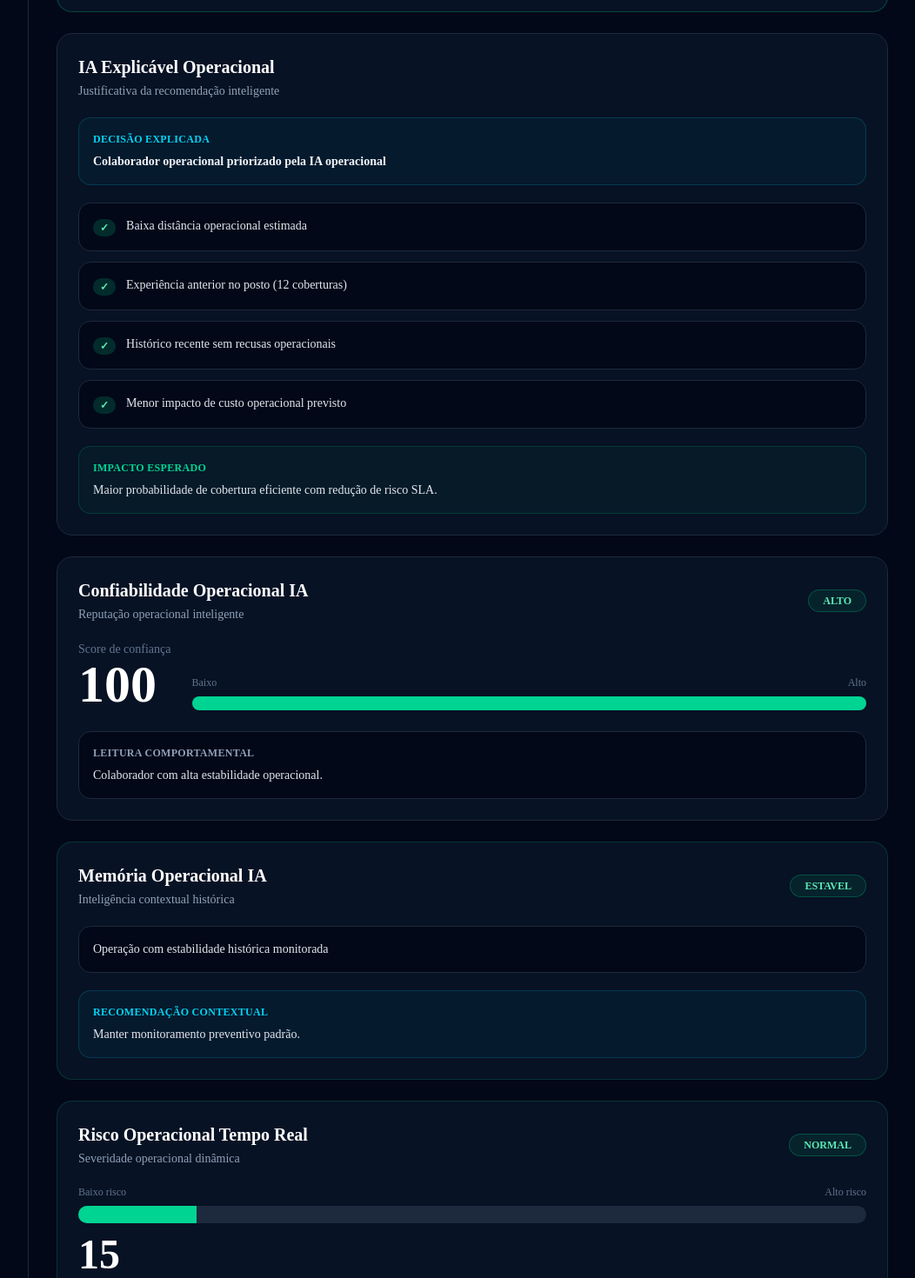
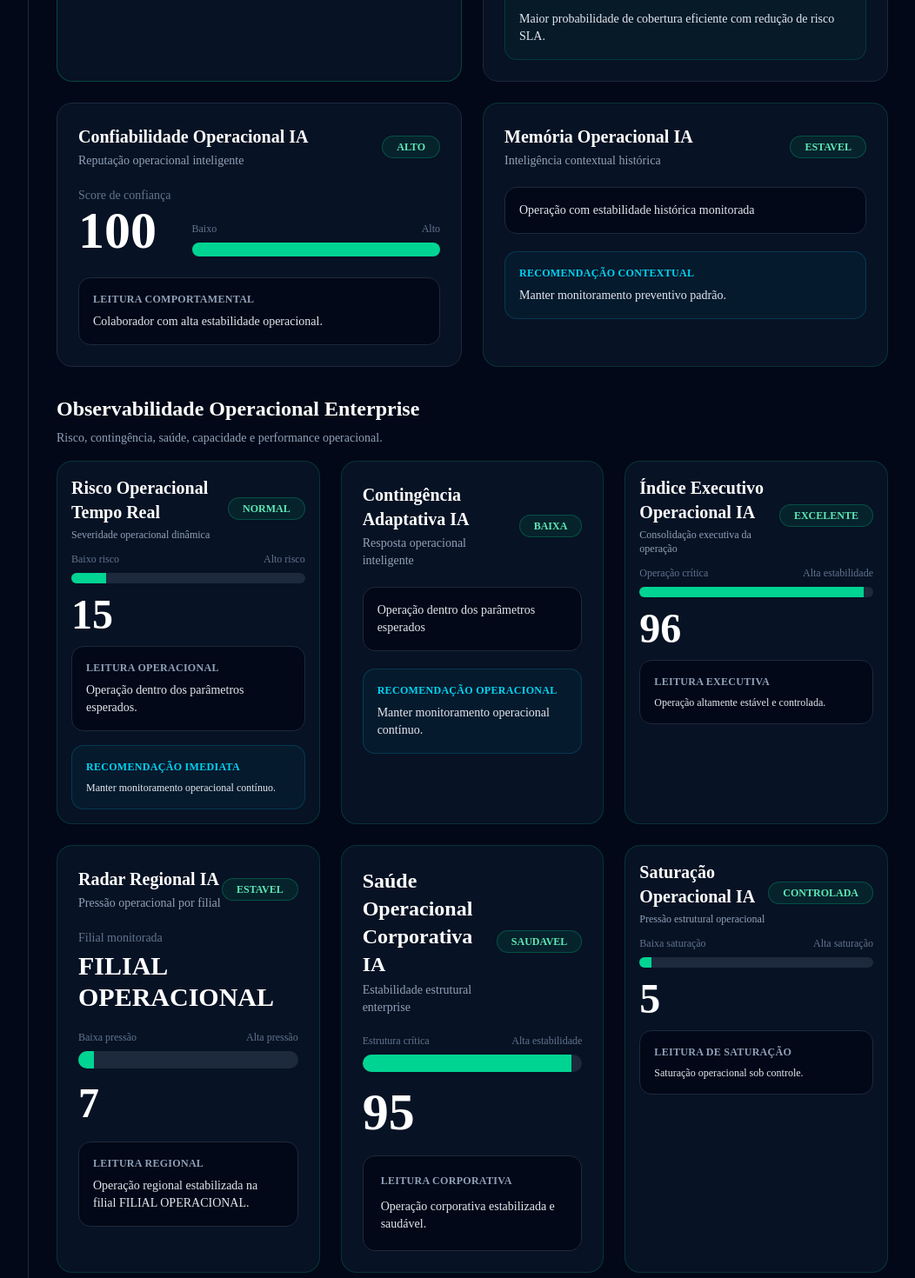
Before and after one commit to ronildofbarbosa-covermind/covermind-frontend, a Next.js app: page /coberturas in a window 1280 px wide. Shown: the part 3170-4640 px from the top of the page at 87% size, without its empty margins (227-1279 px from the left). Built offline with nearby package versions, Linux system fonts and the light colour scheme; no server answers.

Commit message:
feat: executive cockpit ux refinement and enterprise observability consolidation

```diff
--- a/app/coberturas/page.tsx
+++ b/app/coberturas/page.tsx
@@ -626,7 +626,18 @@ export default function CoberturasPage() {
               </section>
             </div>
 
-            <div className="mt-6">
+            <section className="mt-8">
+              <div className="mb-4">
+                <h2 className="text-2xl font-bold">
+                  Cockpit Cognitivo IA
+                </h2>
+
+                <p className="mt-2 text-sm text-slate-400">
+                  Leitura executiva consolidada das inteligências operacionais.
+                </p>
+              </div>
+
+              <div className="grid gap-6 lg:grid-cols-2">
                 <DecisaoIACard
                   titulo={decisaoIA.titulo}
                   descricao={decisaoIA.descricao}
@@ -634,9 +645,7 @@ export default function CoberturasPage() {
                   recomendacao={decisaoIA.recomendacao}
                   impacto={decisaoIA.impacto}
                 />
-            </div>
 
-            <div className="mt-6">
                 <IAPreditivaCard
                   score={analisePreditiva.score}
                   nivel={analisePreditiva.nivel}
@@ -645,141 +654,134 @@ export default function CoberturasPage() {
                   riscoReincidencia={analisePreditiva.riscoReincidencia}
                   mensagem={analisePreditiva.mensagem}
                 />
-            </div>
 
-            <div className="mt-6">
                 <TendenciaIACard
                   tendencia={tendenciaIA.tendencia}
                   mensagem={tendenciaIA.mensagem}
                   variacao={tendenciaIA.variacao}
                 />
-            </div>
 
-            <div className="mt-6">
                 <ExplicacaoIACard
                   titulo={explicacaoIA.titulo}
                   motivos={explicacaoIA.motivos}
                   impactoEsperado={explicacaoIA.impactoEsperado}
                 />
-            </div>
 
-            <div className="mt-6">
                 <ConfiabilidadeIACard
                   score={confiabilidadeIA.score}
                   nivel={confiabilidadeIA.nivel}
                   mensagem={confiabilidadeIA.mensagem}
                 />
-            </div>
 
-            <div className="mt-6">
                 <MemoriaOperacionalCard
                   nivel={memoriaOperacionalIA.nivel}
                   memoria={memoriaOperacionalIA.memoria}
                   recomendacao={memoriaOperacionalIA.recomendacao}
                 />
               </div>
+            </section>
 
-            <div className="mt-6">
+            <section className="mt-8">
+              <div className="mb-4">
+                <h2 className="text-2xl font-bold">
+                  Observabilidade Operacional Enterprise
+                </h2>
+
+                <p className="mt-2 text-sm text-slate-400">
+                  Risco, contingência, saúde, capacidade e performance operacional.
+                </p>
+              </div>
+
+              <div className="grid gap-6 lg:grid-cols-3">
                 <RiscoTempoRealCard
                   nivel={riscoTempoReal.nivel}
                   score={riscoTempoReal.score}
                   descricao={riscoTempoReal.descricao}
                   recomendacao={riscoTempoReal.recomendacao}
                 />
-            </div>
 
-            <div className="mt-6">
                 <ContingenciaAdaptativaCard
                   severidade={contingenciaIA.severidade}
                   acoes={contingenciaIA.acoes}
                   recomendacao={contingenciaIA.recomendacao}
                 />
-            </div>
 
-            <div className="mt-6">
                 <IndiceExecutivoCard
                   score={indiceExecutivoIA.score}
                   nivel={indiceExecutivoIA.nivel}
                   descricao={indiceExecutivoIA.descricao}
                 />
-            </div>
 
-            <div className="mt-6">
                 <RadarRegionalCard
                   filial={ranking?.filial ?? "FILIAL OPERACIONAL"}
                   status={radarRegionalIA.status}
                   scorePressao={radarRegionalIA.scorePressao}
                   mensagem={radarRegionalIA.mensagem}
                 />
-            </div>
 
-            <div className="mt-6">
                 <SaudeCorporativaCard
                   score={saudeCorporativaIA.score}
                   status={saudeCorporativaIA.status}
                   descricao={saudeCorporativaIA.descricao}
                 />
-            </div>
 
-            <div className="mt-6">
-              <HeatmapInteligenteCard unidades={heatmapInteligenteIA} />
-            </div>
-
-            <div className="mt-6">
                 <SaturacaoOperacionalCard
                   score={saturacaoOperacionalIA.score}
                   status={saturacaoOperacionalIA.status}
                   descricao={saturacaoOperacionalIA.descricao}
                 />
-            </div>
 
-            <div className="mt-6">
                 <PrevisaoColapsoCard
                   score={previsaoColapsoIA.score}
                   status={previsaoColapsoIA.status}
                   descricao={previsaoColapsoIA.descricao}
                 />
-            </div>
 
-            <div className="mt-6">
                 <RecuperacaoOperacionalCard
                   score={recuperacaoOperacionalIA.score}
                   status={recuperacaoOperacionalIA.status}
                   descricao={recuperacaoOperacionalIA.descricao}
                 />
-            </div>
 
-            <div className="mt-6">
                 <EstabilidadeOperacionalCard
                   score={estabilidadeOperacionalIA.score}
                   status={estabilidadeOperacionalIA.status}
                   descricao={estabilidadeOperacionalIA.descricao}
                 />
-            </div>
 
-            <div className="mt-6">
                 <EficienciaOperacionalCard
                   score={eficienciaOperacionalIA.score}
                   status={eficienciaOperacionalIA.status}
                   descricao={eficienciaOperacionalIA.descricao}
                 />
-            </div>
 
-            <div className="mt-6">
                 <ProdutividadeOperacionalCard
                   score={produtividadeOperacionalIA.score}
                   status={produtividadeOperacionalIA.status}
                   descricao={produtividadeOperacionalIA.descricao}
                 />
-            </div>
 
-            <div className="mt-6">
                 <CapacidadeOperacionalCard
                   score={capacidadeOperacionalIA.score}
                   status={capacidadeOperacionalIA.status}
                   descricao={capacidadeOperacionalIA.descricao}
                 />
               </div>
+            </section>
+
+            <section className="mt-8">
+              <div className="mb-4">
+                <h2 className="text-2xl font-bold">
+                  Inteligência Territorial IA
+                </h2>
+
+                <p className="mt-2 text-sm text-slate-400">
+                  Leitura cognitiva de pressão operacional por filial.
+                </p>
+              </div>
+
+              <HeatmapInteligenteCard unidades={heatmapInteligenteIA} />
+            </section>
 
             <div className="mt-6">
               <HeatmapOperacional
--- a/components/operational/capacidade-operacional-card.tsx
+++ b/components/operational/capacidade-operacional-card.tsx
@@ -38,15 +38,15 @@ export function CapacidadeOperacionalCard({
 
   return (
     <div
-      className={`rounded-2xl border bg-[#071224] p-6 ${estilo.glow}`}
+      className={`rounded-2xl border bg-[#071224] p-4 ${estilo.glow}`}
     >
-      <div className="mb-5 flex items-center justify-between">
+      <div className="mb-3 flex items-center justify-between">
         <div>
-          <h3 className="text-2xl font-bold">
+          <h3 className="text-xl font-bold">
             Capacidade Operacional IA
           </h3>
 
-          <p className="mt-1 text-sm text-slate-400">
+          <p className="mt-1 text-xs text-slate-400">
             Elasticidade e capacidade operacional
           </p>
         </div>
@@ -58,13 +58,13 @@ export function CapacidadeOperacionalCard({
         </span>
       </div>
 
-      <div className="mb-5">
+      <div className="mb-3">
         <div className="mb-2 flex justify-between text-xs text-slate-500">
           <span>Baixa capacidade</span>
           <span>Alta capacidade</span>
         </div>
 
-        <div className="h-5 overflow-hidden rounded-full bg-slate-800">
+        <div className="h-3 overflow-hidden rounded-full bg-slate-800">
           <div
             className={`h-full ${estilo.barra}`}
             style={{
@@ -73,17 +73,17 @@ export function CapacidadeOperacionalCard({
           />
         </div>
 
-        <p className="mt-4 text-6xl font-black text-white">
+        <p className="mt-3 text-5xl font-black text-white">
           {score}
         </p>
       </div>
 
-      <div className="rounded-xl border border-slate-800 bg-[#020817] p-5">
+      <div className="rounded-xl border border-slate-800 bg-[#020817] p-4">
         <p className="text-xs font-bold tracking-wide text-slate-400">
           LEITURA DE CAPACIDADE
         </p>
 
-        <p className="mt-3 text-sm text-slate-200">
+        <p className="mt-2 text-xs text-slate-200">
           {descricao}
         </p>
       </div>
--- a/components/operational/eficiencia-operacional-card.tsx
+++ b/components/operational/eficiencia-operacional-card.tsx
@@ -38,15 +38,15 @@ export function EficienciaOperacionalCard({
 
   return (
     <div
-      className={`rounded-2xl border bg-[#071224] p-6 ${estilo.glow}`}
+      className={`rounded-2xl border bg-[#071224] p-4 ${estilo.glow}`}
     >
-      <div className="mb-5 flex items-center justify-between">
+      <div className="mb-3 flex items-center justify-between">
         <div>
-          <h3 className="text-2xl font-bold">
+          <h3 className="text-xl font-bold">
             Eficiência Operacional IA
           </h3>
 
-          <p className="mt-1 text-sm text-slate-400">
+          <p className="mt-1 text-xs text-slate-400">
             Performance e eficiência operacional
           </p>
         </div>
@@ -58,13 +58,13 @@ export function EficienciaOperacionalCard({
         </span>
       </div>
 
-      <div className="mb-5">
+      <div className="mb-3">
         <div className="mb-2 flex justify-between text-xs text-slate-500">
           <span>Baixa eficiência</span>
           <span>Alta eficiência</span>
         </div>
 
-        <div className="h-5 overflow-hidden rounded-full bg-slate-800">
+        <div className="h-3 overflow-hidden rounded-full bg-slate-800">
           <div
             className={`h-full ${estilo.barra}`}
             style={{
@@ -73,17 +73,17 @@ export function EficienciaOperacionalCard({
           />
         </div>
 
-        <p className="mt-4 text-6xl font-black text-white">
+        <p className="mt-3 text-5xl font-black text-white">
           {score}
         </p>
       </div>
 
-      <div className="rounded-xl border border-slate-800 bg-[#020817] p-5">
+      <div className="rounded-xl border border-slate-800 bg-[#020817] p-4">
         <p className="text-xs font-bold tracking-wide text-slate-400">
           LEITURA DE EFICIÊNCIA
         </p>
 
-        <p className="mt-3 text-sm text-slate-200">
+        <p className="mt-2 text-xs text-slate-200">
           {descricao}
         </p>
       </div>
--- a/components/operational/estabilidade-operacional-card.tsx
+++ b/components/operational/estabilidade-operacional-card.tsx
@@ -38,15 +38,15 @@ export function EstabilidadeOperacionalCard({
 
   return (
     <div
-      className={`rounded-2xl border bg-[#071224] p-6 ${estilo.glow}`}
+      className={`rounded-2xl border bg-[#071224] p-4 ${estilo.glow}`}
     >
-      <div className="mb-5 flex items-center justify-between">
+      <div className="mb-3 flex items-center justify-between">
         <div>
-          <h3 className="text-2xl font-bold">
+          <h3 className="text-xl font-bold">
             Estabilidade Operacional IA
           </h3>
 
-          <p className="mt-1 text-sm text-slate-400">
+          <p className="mt-1 text-xs text-slate-400">
             Sustentação e equilíbrio operacional
           </p>
         </div>
@@ -58,13 +58,13 @@ export function EstabilidadeOperacionalCard({
         </span>
       </div>
 
-      <div className="mb-5">
+      <div className="mb-3">
         <div className="mb-2 flex justify-between text-xs text-slate-500">
           <span>Baixa estabilidade</span>
           <span>Alta estabilidade</span>
         </div>
 
-        <div className="h-5 overflow-hidden rounded-full bg-slate-800">
+        <div className="h-3 overflow-hidden rounded-full bg-slate-800">
           <div
             className={`h-full ${estilo.barra}`}
             style={{
@@ -73,17 +73,17 @@ export function EstabilidadeOperacionalCard({
           />
         </div>
 
-        <p className="mt-4 text-6xl font-black text-white">
+        <p className="mt-3 text-5xl font-black text-white">
           {score}
         </p>
       </div>
 
-      <div className="rounded-xl border border-slate-800 bg-[#020817] p-5">
+      <div className="rounded-xl border border-slate-800 bg-[#020817] p-4">
         <p className="text-xs font-bold tracking-wide text-slate-400">
           LEITURA DE ESTABILIDADE
         </p>
 
-        <p className="mt-3 text-sm text-slate-200">
+        <p className="mt-3 text-xs text-slate-200">
           {descricao}
         </p>
       </div>
--- a/components/operational/indice-executivo-card.tsx
+++ b/components/operational/indice-executivo-card.tsx
@@ -49,15 +49,15 @@ export function IndiceExecutivoCard({
 
   return (
     <div
-      className={`rounded-2xl border bg-[#071224] p-6 ${estilo.glow}`}
+      className={`rounded-2xl border bg-[#071224] p-4 ${estilo.glow}`}
     >
-      <div className="mb-5 flex items-center justify-between">
+      <div className="mb-3 flex items-center justify-between">
         <div>
-          <h3 className="text-2xl font-bold">
+          <h3 className="text-xl font-bold">
             Índice Executivo Operacional IA
           </h3>
 
-          <p className="mt-1 text-sm text-slate-400">
+          <p className="mt-1 text-xs text-slate-400">
             Consolidação executiva da operação
           </p>
         </div>
@@ -69,13 +69,13 @@ export function IndiceExecutivoCard({
         </span>
       </div>
 
-      <div className="mb-5">
+      <div className="mb-3">
         <div className="mb-2 flex justify-between text-xs text-slate-500">
           <span>Operação crítica</span>
           <span>Alta estabilidade</span>
         </div>
 
-        <div className="h-5 overflow-hidden rounded-full bg-slate-800">
+        <div className="h-3 overflow-hidden rounded-full bg-slate-800">
           <div
             className={`h-full ${estilo.barra}`}
             style={{
@@ -84,17 +84,17 @@ export function IndiceExecutivoCard({
           />
         </div>
 
-        <p className="mt-4 text-6xl font-black text-white">
+        <p className="mt-3 text-5xl font-black text-white">
           {score}
         </p>
       </div>
 
-      <div className="rounded-xl border border-slate-800 bg-[#020817] p-5">
+      <div className="rounded-xl border border-slate-800 bg-[#020817] p-4">
         <p className="text-xs font-bold tracking-wide text-slate-400">
           LEITURA EXECUTIVA
         </p>
 
-        <p className="mt-3 text-sm text-slate-200">
+        <p className="mt-2 text-xs text-slate-200">
           {descricao}
         </p>
       </div>
--- a/components/operational/recuperacao-operacional-card.tsx
+++ b/components/operational/recuperacao-operacional-card.tsx
@@ -38,15 +38,15 @@ export function RecuperacaoOperacionalCard({
 
   return (
     <div
-      className={`rounded-2xl border bg-[#071224] p-6 ${estilo.glow}`}
+      className={`rounded-2xl border bg-[#071224] p-4 ${estilo.glow}`}
     >
-      <div className="mb-5 flex items-center justify-between">
+      <div className="mb-3 flex items-center justify-between">
         <div>
-          <h3 className="text-2xl font-bold">
+          <h3 className="text-xl font-bold">
             Recuperação Operacional IA
           </h3>
 
-          <p className="mt-1 text-sm text-slate-400">
+          <p className="mt-1 text-xs text-slate-400">
             Resiliência e estabilização operacional
           </p>
         </div>
@@ -58,13 +58,13 @@ export function RecuperacaoOperacionalCard({
         </span>
       </div>
 
-      <div className="mb-5">
+      <div className="mb-3">
         <div className="mb-2 flex justify-between text-xs text-slate-500">
           <span>Baixa recuperação</span>
           <span>Alta recuperação</span>
         </div>
 
-        <div className="h-5 overflow-hidden rounded-full bg-slate-800">
+        <div className="h-3 overflow-hidden rounded-full bg-slate-800">
           <div
             className={`h-full ${estilo.barra}`}
             style={{
@@ -73,17 +73,17 @@ export function RecuperacaoOperacionalCard({
           />
         </div>
 
-        <p className="mt-4 text-6xl font-black text-white">
+        <p className="mt- text-5xl font-black text-white">
           {score}
         </p>
       </div>
 
-      <div className="rounded-xl border border-slate-800 bg-[#020817] p-5">
+      <div className="rounded-xl border border-slate-800 bg-[#020817] p-4">
         <p className="text-xs font-bold tracking-wide text-slate-400">
           LEITURA DE RECUPERAÇÃO
         </p>
 
-        <p className="mt-3 text-sm text-slate-200">
+        <p className="mt-2 text-xs text-slate-200">
           {descricao}
         </p>
       </div>
--- a/components/operational/risco-tempo-real-card.tsx
+++ b/components/operational/risco-tempo-real-card.tsx
@@ -38,15 +38,15 @@ export function RiscoTempoRealCard({
 
   return (
     <div
-      className={`rounded-2xl border bg-[#071224] p-6 ${estilo.glow}`}
+      className={`rounded-2xl border bg-[#071224] p-4 ${estilo.glow}`}
     >
-      <div className="mb-5 flex items-center justify-between">
+      <div className="mb-3 flex items-center justify-between">
         <div>
           <h3 className="text-xl font-bold">
             Risco Operacional Tempo Real
           </h3>
 
-          <p className="mt-1 text-sm text-slate-400">
+          <p className="mt-1 text-xs text-slate-400">
             Severidade operacional dinâmica
           </p>
         </div>
@@ -58,13 +58,13 @@ export function RiscoTempoRealCard({
         </span>
       </div>
 
-      <div className="mb-6">
+      <div className="mb-3">
         <div className="mb-2 flex justify-between text-xs text-slate-500">
           <span>Baixo risco</span>
           <span>Alto risco</span>
         </div>
 
-        <div className="h-5 overflow-hidden rounded-full bg-slate-800">
+        <div className="h-3 overflow-hidden rounded-full bg-slate-800">
           <div
             className={`h-full ${estilo.barra} transition-all duration-500`}
             style={{
@@ -93,7 +93,7 @@ export function RiscoTempoRealCard({
           RECOMENDAÇÃO IMEDIATA
         </p>
 
-        <p className="mt-2 text-sm text-slate-200">
+        <p className="mt-2 text-xs text-slate-200">
           {recomendacao}
         </p>
       </div>
--- a/components/operational/saturacao-operacional-card.tsx
+++ b/components/operational/saturacao-operacional-card.tsx
@@ -38,15 +38,15 @@ export function SaturacaoOperacionalCard({
 
   return (
     <div
-      className={`rounded-2xl border bg-[#071224] p-6 ${estilo.glow}`}
+      className={`rounded-2xl border bg-[#071224] p-4 ${estilo.glow}`}
     >
-      <div className="mb-5 flex items-center justify-between">
+      <div className="mb-3 flex items-center justify-between">
         <div>
-          <h3 className="text-2xl font-bold">
+          <h3 className="text-xl font-bold">
             Saturação Operacional IA
           </h3>
 
-          <p className="mt-1 text-sm text-slate-400">
+          <p className="mt-1 text-xs text-slate-400">
             Pressão estrutural operacional
           </p>
         </div>
@@ -58,13 +58,13 @@ export function SaturacaoOperacionalCard({
         </span>
       </div>
 
-      <div className="mb-5">
+      <div className="mb-3">
         <div className="mb-2 flex justify-between text-xs text-slate-500">
           <span>Baixa saturação</span>
           <span>Alta saturação</span>
         </div>
 
-        <div className="h-5 overflow-hidden rounded-full bg-slate-800">
+        <div className="h-3 overflow-hidden rounded-full bg-slate-800">
           <div
             className={`h-full ${estilo.barra}`}
             style={{
@@ -73,17 +73,17 @@ export function SaturacaoOperacionalCard({
           />
         </div>
 
-        <p className="mt-4 text-6xl font-black text-white">
+        <p className="mt-3 text-5xl font-black text-white">
           {score}
         </p>
       </div>
 
-      <div className="rounded-xl border border-slate-800 bg-[#020817] p-5">
+      <div className="rounded-xl border border-slate-800 bg-[#020817] p-4">
         <p className="text-xs font-bold tracking-wide text-slate-400">
           LEITURA DE SATURAÇÃO
         </p>
 
-        <p className="mt-3 text-sm text-slate-200">
+        <p className="mt-2 text-xs text-slate-200">
           {descricao}
         </p>
       </div>
```
Also changed, not shown: components/operational/produtividade-operacional-card.tsx (+9 -9 lines). Lines whose indentation alone changed are shown as unchanged.
